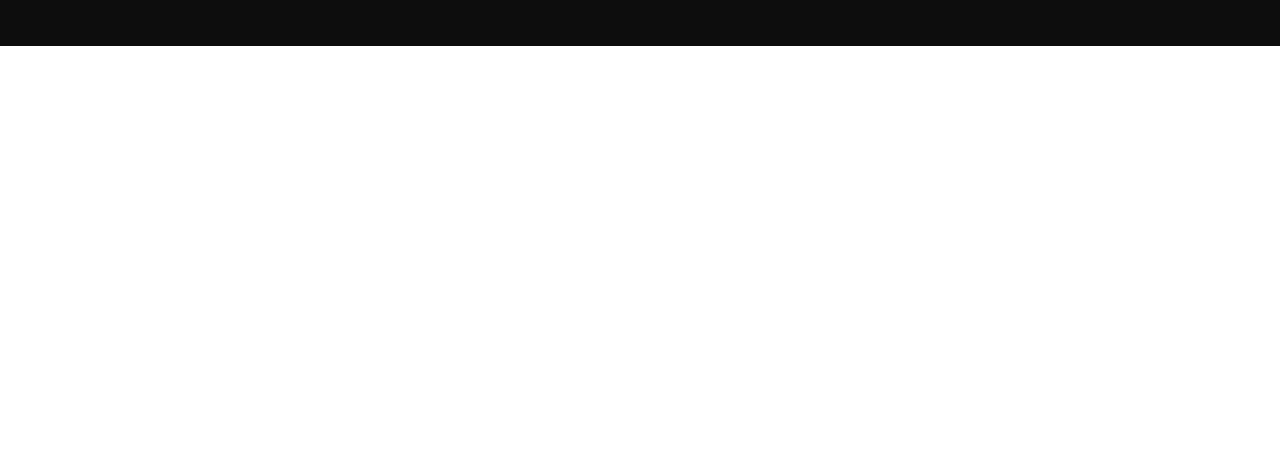
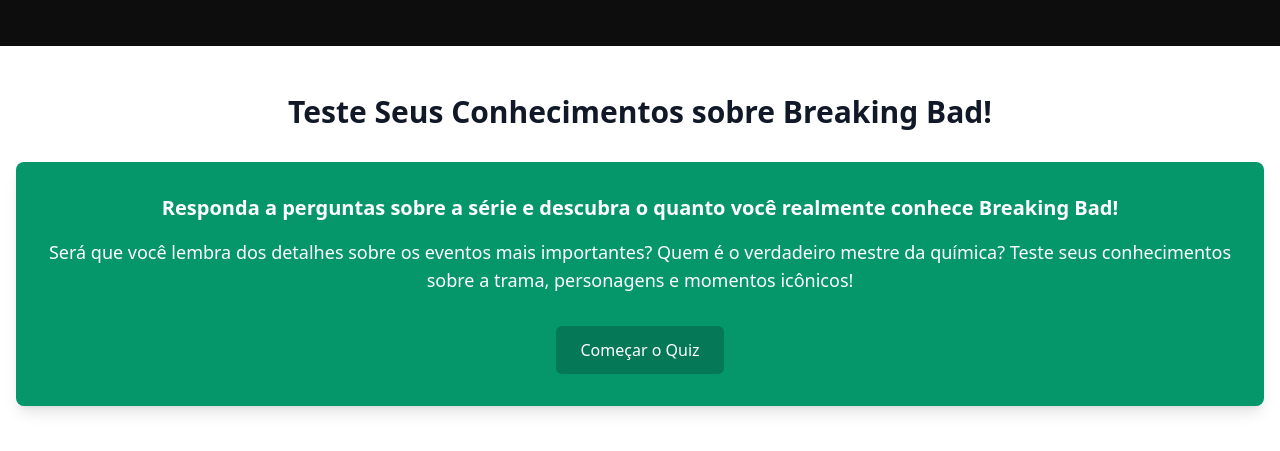
Before and after one commit to ryannardelli/heisenverse-_front_end, a Next.js app: page / in a window 1280 px wide. Shown: the part 2710-3161 px from the top of the page. Before the commit the page ends 2756 px from the top, so only its background shows below. Built offline with nearby package versions, Linux system fonts and the light colour scheme.

Commit message:
enviando nova seção

```diff
--- a/src/app/components/HeroAbout/index.tsx
+++ b/src/app/components/HeroAbout/index.tsx
@@ -3,7 +3,7 @@
       <section className="text-[#fff] body-font bg-secondary">
         <div className="container h-screen mx-auto flex md:px-24 md:py-10 md:flex-row flex-col items-center">
           <div className="lg:flex-grow mt-5 md:mt-0 md:w-1.5/2 lg:pr-24 md:pr-16 flex flex-col md:items-start md:text-left mb-16 md:mb-0 items-center text-center">
-            <h1 className="text-3xl font-extrabold leading-9 tracking-tight mb-3 text-primary dark:text-gray-100 sm:text-4xl sm:leading-10 md:text-5xl md:leading-normal">
+            <h1 className="text-3xl font-extrabold leading-9 tracking-tight mb-3 text-white dark:text-gray-100 sm:text-4xl sm:leading-10 md:text-5xl md:leading-normal">
               Sobre <span className="text-emerald-500">Breaking Bad</span>
             </h1>
             <p className="mb-8 md:pl-0 pl-2 pr-2 leading-relaxed text-white">
--- /dev/null
+++ b/src/app/components/QuizSection/index.tsx
@@ -0,0 +1,31 @@
+export const QuizSection = () => {
+    return (
+      <section className="bg-white dark:bg-slate-900 py-12" id="quiz">
+        <div className="container mx-auto px-4">
+          <h2 className="text-3xl font-bold mb-8 text-center text-gray-900 dark:text-white">
+            Teste Seus Conhecimentos sobre Breaking Bad!
+          </h2>
+
+          <div className="bg-emerald-600 text-white rounded-lg shadow-lg p-8 text-center">
+            <h3 className="text-xl font-semibold mb-4">
+              Responda a perguntas sobre a série e descubra o quanto você realmente conhece Breaking Bad!
+            </h3>
+            <p className="text-lg mb-8">
+              Será que você lembra dos detalhes sobre os eventos mais importantes? Quem é o verdadeiro mestre da química?
+              Teste seus conhecimentos sobre a trama, personagens e momentos icônicos!
+            </p>
+
+            {/* Botão para acessar o quiz */}
+            <div className="flex justify-center">
+              <a
+                href="#quiz-form"
+                className="inline-flex items-center bg-emerald-700 text-white px-6 py-3 rounded-md hover:bg-emerald-800 transition"
+              >
+                Começar o Quiz
+              </a>
+            </div>
+          </div>
+        </div>
+      </section>
+    );
+  };
--- a/src/app/page.tsx
+++ b/src/app/page.tsx
@@ -3,6 +3,7 @@
 import { Header } from "./components/Header";
 import { HeroAbout } from "./components/HeroAbout";
 import { HeroPrinciple } from "./components/HeroPrinciple";
+import { QuizSection } from "./components/QuizSection";
 
 export default function Home() {
   return (
@@ -12,6 +13,7 @@
       <HeroAbout />
       <CharactersPreview />
       <EpisodesGallery />
+      <QuizSection />
     </>
   )
 }
```
